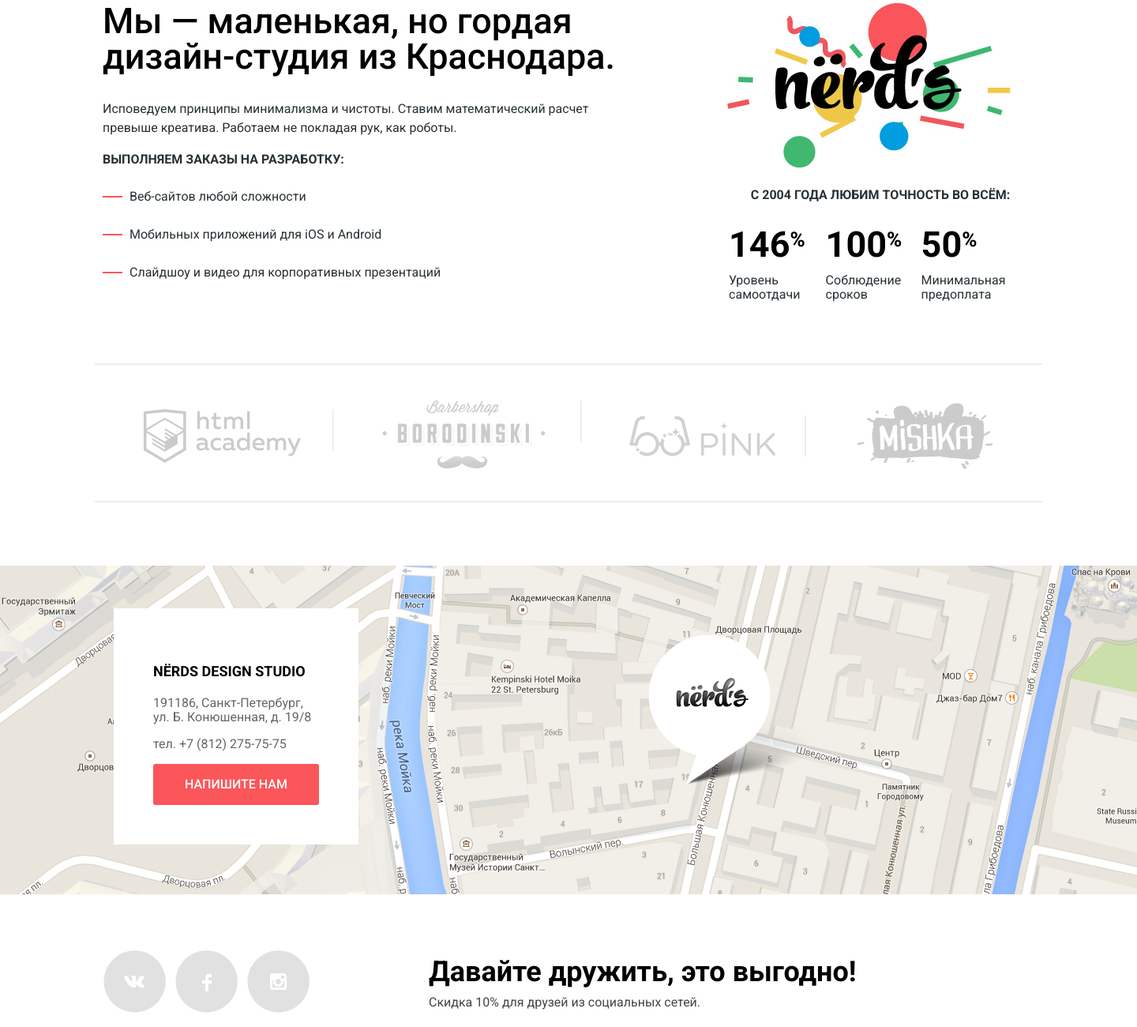
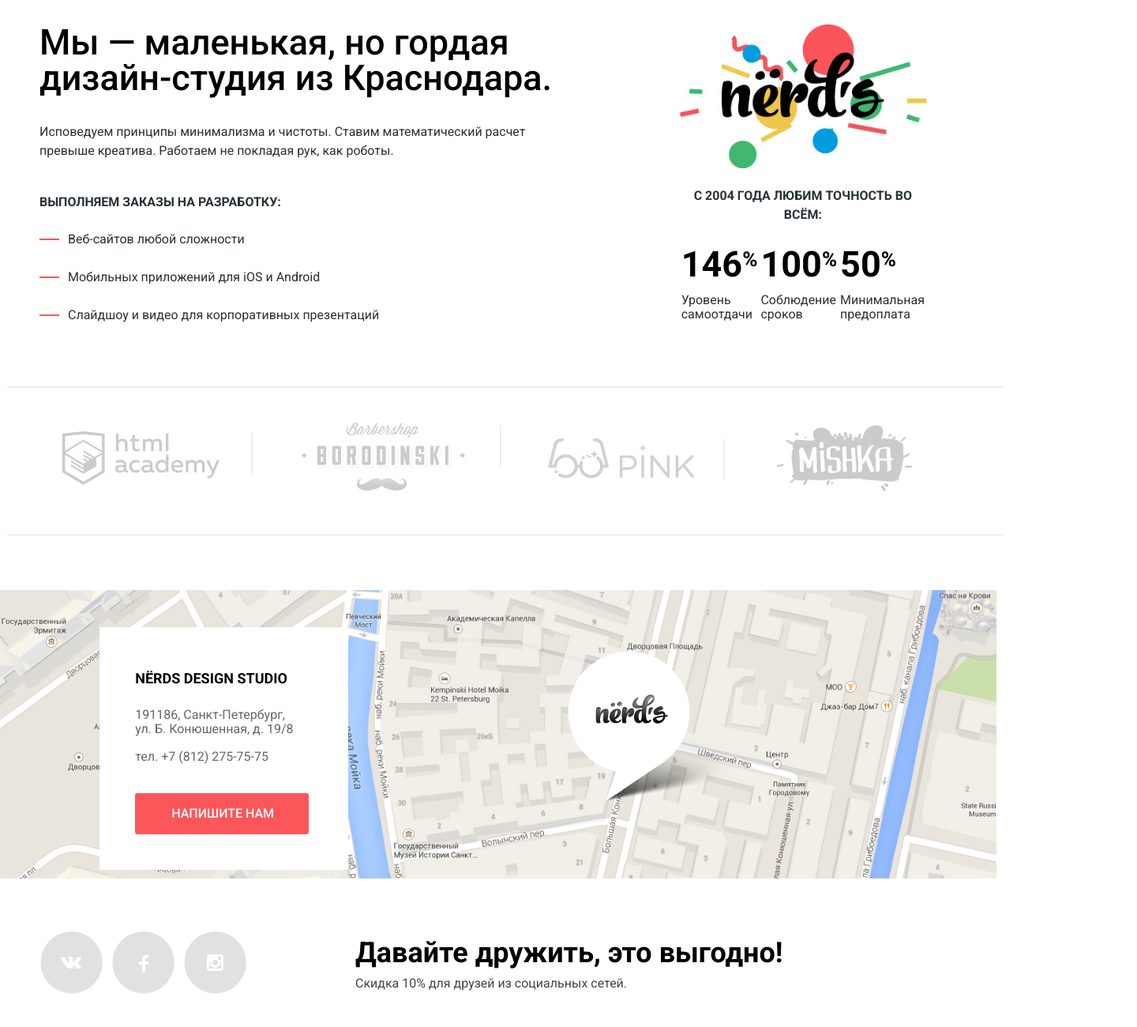
Before and after one commit to NikGP83/526999-nerds-28, a plain HTML site: page index.html in a window 1280 px wide. Shown: the part 1100-2400 px from the top of the page at 79% size, 1440 px wide, since content can reach past the window. Drawn offline with Linux system fonts and the light colour scheme.

Commit message:
Пиксель перфект главной

```diff
--- a/css/style.css
+++ b/css/style.css
@@ -24,7 +24,7 @@
 }
 
 body {
-  min-width: 1440px;
+  min-width: 1200px;
   padding: 0;
   margin: 0;
   font-family: "Roboto", sans-serif;
@@ -97,13 +97,13 @@ img {
   align-items: center;
   margin: 0;
   margin-right: 195px;
-  margin-top: 10px;
+  margin-top: 17px;
   padding: 0;
   list-style: none;
 }
 
 .cart {
-  margin-top: 10px;
+  margin-top: 17px;
 }
 
 .cart .cart-item {
@@ -431,9 +431,9 @@ img {
 /* order block */
 
 .order {
+  margin-bottom: 70px;
+  padding-bottom: 80px;
   border-bottom: 2px solid var(--basic-gray);
-  margin-bottom: 39px;
-  padding-bottom: 80px;
 }
 
 .order-list {
@@ -446,8 +446,8 @@ img {
 }
 
 .order-list-item {
+  width: 300px;
   margin-right: 100px;
-  width: 300px;
 }
 
 .order-list-item:nth-child(3) {
@@ -455,15 +455,16 @@ img {
 }
 
 .order-illustration {
-  margin-bottom: 25px;
+  margin-bottom: 19px;
 }
 
 .order-title {
+  margin: 0;
+  margin-bottom: 16px;
   font-size: 24px;
   line-height: 30px;
   font-weight: 700;
   text-transform: uppercase;
-  margin-bottom: 16px;
 }
 
 .order-text {
@@ -621,7 +622,7 @@ img {
 /* footer-block */
 
 .site-footer {
-  margin-top: 70px;
+  margin-top: 66px;
   padding-bottom: 68px;
 }
 
@@ -636,7 +637,7 @@ img {
   justify-content: center;
   align-items: center;
   margin: 0;
-  margin-right: 140px;
+  margin-right: 127px;
   padding: 0;
   list-style: none;
 }
@@ -664,13 +665,12 @@ img {
 /* slider */
 
 .features {
-  margin-bottom: 80px;
+  margin-bottom: 75px;
   background-color: var(--basic-gray);
 }
 
 .slider {
   width: 1160px;
-
 }
 
 .slider-list {
@@ -720,7 +720,7 @@ img {
   line-height: 55px;
   margin: 0;
   margin-bottom: 25px;
-  padding-top: 75px;
+  padding-top: 73px;
 }
 
 .slider-text {
@@ -774,12 +774,12 @@ img {
 
 .advertising {
   display: flex;
-  margin-bottom: 75px;
+  margin-bottom: 54px;
 }
 
 .advertising-wrap {
   width: 900px;
-  margin-right: 120px;
+  margin-right: 121px;
 }
 
 .advertising-principles-title {
@@ -787,8 +787,13 @@ img {
   font-weight: 500;
   line-height: 45px;
   margin: 0;
-  margin-bottom: 32px;
+  margin-bottom: 34px;
   color: var(--advance-black);
+}
+
+.advertising-principles-text {
+  margin: 0;
+  margin-bottom: 41px;
 }
 
 .work-title {
@@ -810,7 +815,7 @@ img {
 
 .work-list-item {
   position: relative;
-  padding-left: 34px;
+  padding-left: 36px;
   margin-bottom: 24px;
 }
 
@@ -822,6 +827,12 @@ img {
   width: 25px;
   height: 2px;
   background-color: var(--special-red);
+}
+
+.statistics-wrap {
+  width: 360px;
+  margin-right: 56px;
+  box-sizing: border-box;
 }
 
 .statistics-title {
@@ -852,12 +863,13 @@ img {
 /* product block */
 
 .product {
-  margin-bottom: 80px;
-  min-width: 180px;
+  margin-bottom: 69px;
+  padding-top: 44px;
+  padding-bottom: 44px;
+  padding-right: 64px;
+  padding-left: 19px;
   border-top: 2px solid var(--basic-gray);
   border-bottom: 2px solid var(--basic-gray);
-  padding-top: 45px;
-  padding-bottom: 30px;
 }
 
 .product-list-item {
@@ -880,6 +892,7 @@ img {
   width: 2px;
   height: 52px;
   left: 120%;
+  top: 3%;;
   background-color: var(--basic-gray);
 }
 
@@ -951,6 +964,7 @@ img {
   display: flex;
   justify-content: center;
   align-items: center;
+  padding-right: 18px;
 }
 
 .map {
@@ -965,11 +979,14 @@ img {
   position: absolute;
   left: 10%;
   top: 13%;
-  padding: 50px;
+  padding: 50px 50px 45px 45px;
+  text-align: left;
   background-color: var(--special-white);
 }
 
 .contacts-title {
+  margin: 0;
+  margin-bottom: 22px;
   font-size: 18px;
   line-height: 30px;
   font-weight: 700;
@@ -978,12 +995,22 @@ img {
 }
 
 .contacts-text {
+  margin: 0;
+  margin-bottom: 17px;
   line-height: 18px;
   color: var(--extra-gray);
 }
 
 .contacts-text a {
   color: var(--extra-gray);
+}
+
+.contact-tel {
+  margin-bottom: 37px;
+}
+
+.btn-contact {
+  padding: 17px 44px 17px 46px;
 }
 
 .marker {
--- a/index.html
+++ b/index.html
@@ -45,7 +45,7 @@
         <div class="slider">
           <ul class="slider-list">
             <li class="slider-item slider-item-active">
-              <p class="slider-promo">Долго, дорого, скрупулёзно</p>
+              <p class="slider-promo">Долго, дорого, скрупулезно.</p>
               <p class="slider-text">Математически выверенный дизайн<br> для вашего сайта или мобильного приложения.</p>
               <a href="#" class="btn">Узнать больше</a>
             </li>
@@ -187,10 +187,10 @@
             191186, Санкт-Петербург,<br>
             ул. Б. Конюшенная, д. 19/8
           </p>
-          <p class="contacts-text">
+          <p class="contacts-text contact-tel">
             <a href="tel:+7 812 275-75-75">тел. +7 (812) 275-75-75</a>
           </p>
-          <button type="button" class="btn">Напишите нам</button>
+          <button type="button" class="btn btn-contact">Напишите нам</button>
         </div>
         <div class="marker">
           <img src="img/map-marker1.png" width="231" height="190" alt="Маркер нашего местонахождения">
@@ -265,5 +265,4 @@
   </section>
 
 </body>
-
 </html>
```
Also changed, not shown: catalog.html (+1 -3 lines).
